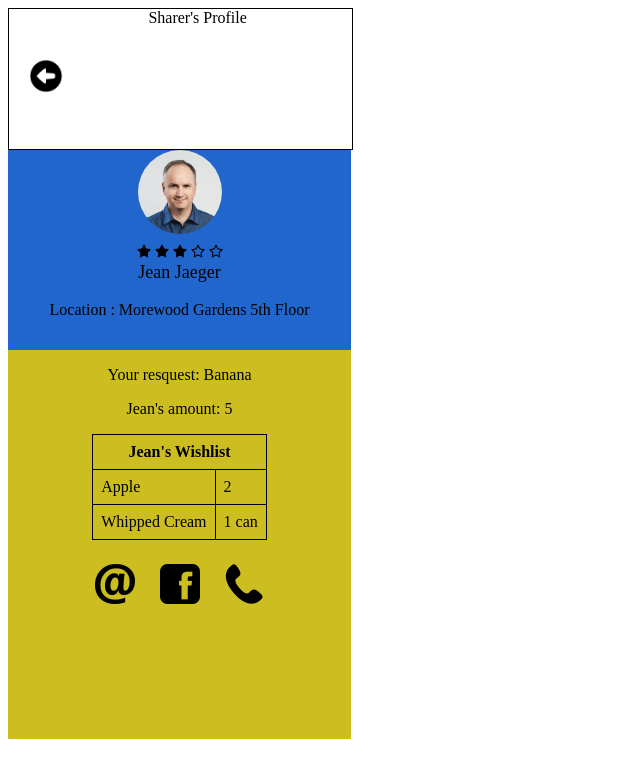
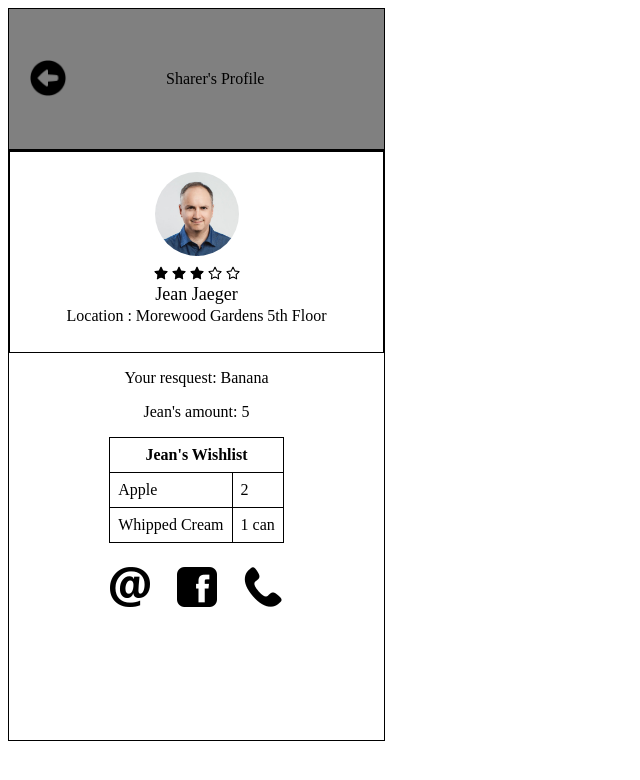
Before and after one commit to dylu/th2018_foodthing, a plain HTML site: page sharer.html in a window 1280 px wide. Shown: the whole page, without its empty margins (0-640 px from the left). Drawn offline with Linux system fonts and the light colour scheme.

Commit message:
changed header

```diff
--- a/css/home.css
+++ b/css/home.css
@@ -1,7 +1,7 @@
 .homeHeader {
 	height: 140px;
 	line-height: 140px;
-	width: 343px;
+	width: 375px;
 	text-align: center;
 	border: 1px solid black;
 	background-color: gray;
@@ -9,7 +9,7 @@
 
 .homeMain {
 	height: 589px;
-	width: 343px;
+	width: 375px;
 	text-align: center;
 	border: 1px solid black;
 }
@@ -37,6 +37,11 @@
 	display: block;
 	margin: 0 auto;
 	border-radius: 50%;
+}
+
+.profile-name {
+	font-size: large;
+	margin-top: 0px;
 }
 
 .ratingStar {
--- a/css/sharer.css
+++ b/css/sharer.css
@@ -1,9 +1,12 @@
 header {
 	height: 140px;
-	width: 343px;
+	line-height: 140px;
+	width: 375px;
 	text-align: center;
 	border: 1px solid black;
+	background-color: gray;
 }
+
 
 .headerIcon {
 	max-height: 10%;
@@ -20,21 +23,22 @@ header {
 
 main {
 	height: 589px;
-	width: 343px;
+	width: 375px;
 	text-align: center;
-/*	border: 1px solid black;
-*/	background-color: #CCBE21;
+	border: 1px solid black;
+	/*background-color: #CCBE21;*/
 }
 
 .profile {
 	height: 200px;
-/*	border: 1px solid black;
-*/	text-align: center;
-	background-color: #2166CC;
+	border: 1px solid black;
+	text-align: center;
 }
 
 .profileContent {
 	height: 140px;
+	margin-top: 20px;
+
 }
 
 .profile-picture {
@@ -55,9 +59,12 @@ main {
 .profile-name {
 	font-size: large;
 	margin-top: 0px;
+	margin-bottom: 0px;
 }
 
 .profile-location {
+	margin: 2px auto;
+	padding-bottom: 5px;
 }
 
 .wishlist table{
```
Also changed, not shown: index.html (+1 -1 lines), sharer.html (+0 -1 lines).
